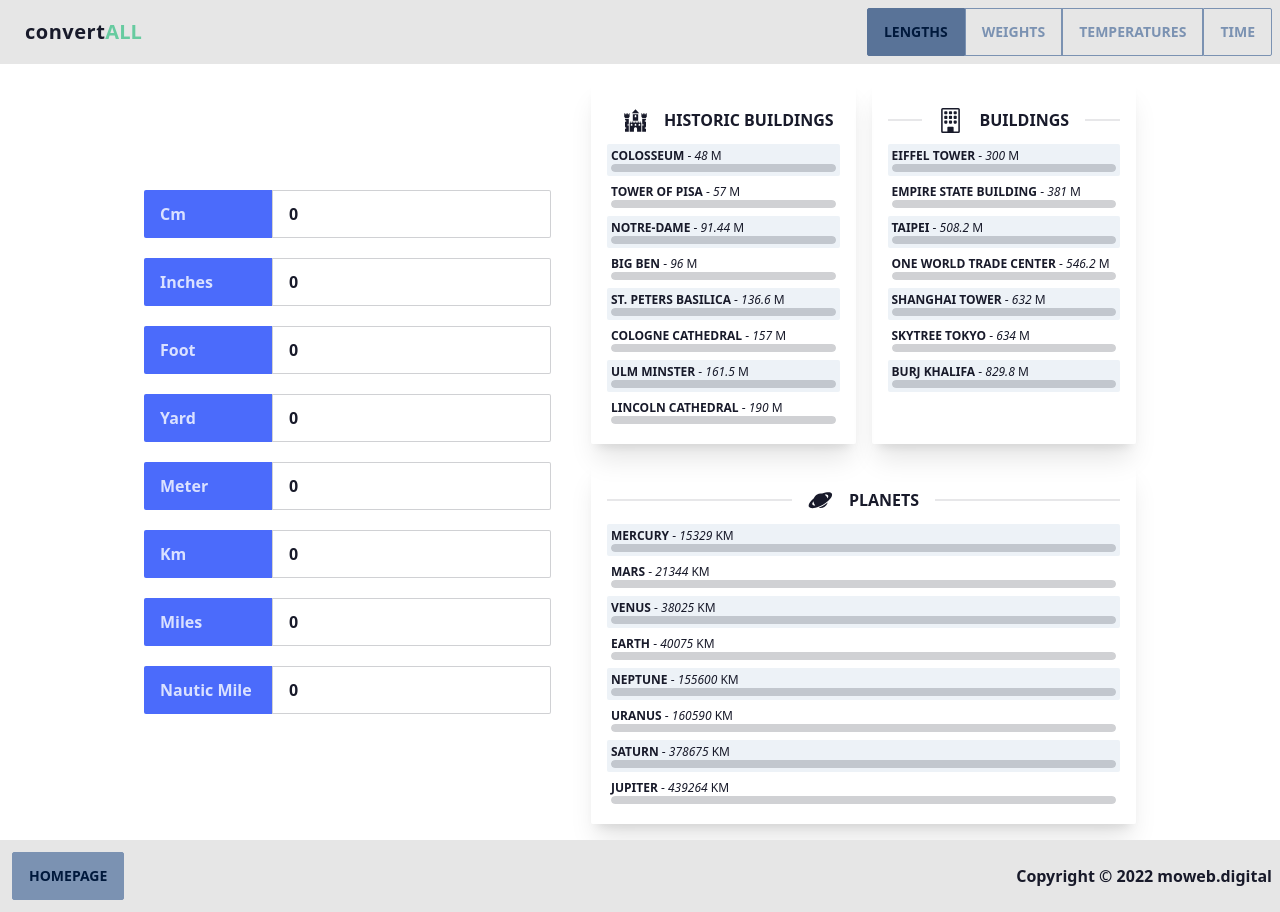
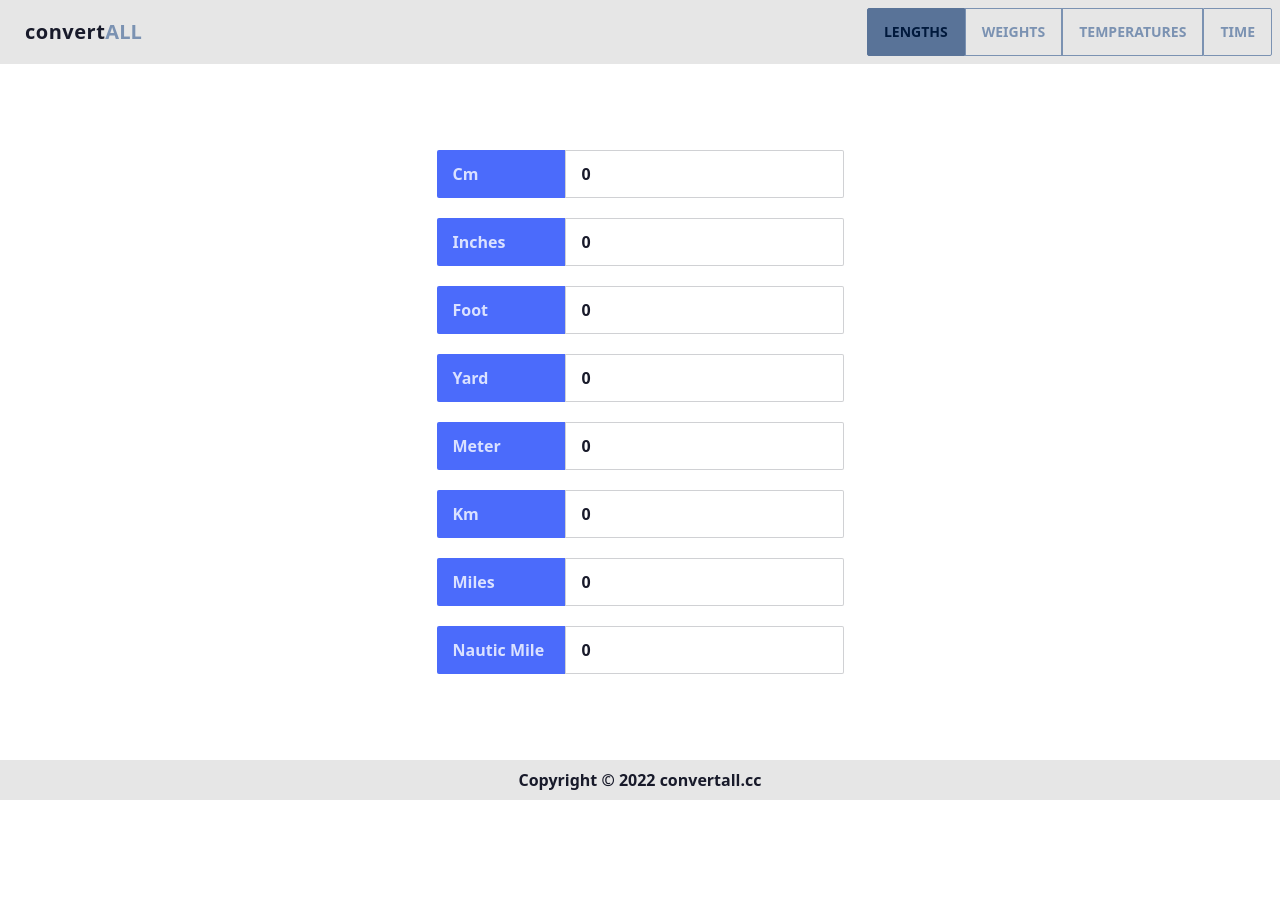
Before and after one commit to macke89/reactconverter, a Next.js app: page /lengths in a window 1280 px wide. After the commit the page ends 800 px from the top, so only its background shows below. Built offline with nearby package versions, Linux system fonts and the light colour scheme.

Commit message:
Small Changes

```diff
--- a/components/LengthProgressCard.js
+++ b/components/LengthProgressCard.js
@@ -13,7 +13,7 @@ const LengthProgressCard = ({nominator, name, icon, items, unit, id}) => {
             <div className="flex flex-col gap-1">
                 {items.map(item => {
                     return (
-                        <ProgressBar key={item.id} nominator={nominator} {...item} unit={unit}/>
+                        <ProgressBar key={id} nominator={nominator} {...item} unit={unit}/>
                     )
                 })}
             </div>
--- a/components/sections/Footer.js
+++ b/components/sections/Footer.js
@@ -6,12 +6,12 @@ const Footer = () => {
     const year = dateObj.getUTCFullYear(); //months from 1-12
 
     return (
-        <footer className="bg-base-200 p-2 flex items-center justify-between gap-10">
-            <Link href="https://moweb.digital/" passHref>
-                <a target="_blank" className="btn m-1 btn-secondary font-bold transition-all duration-300">Homepage</a>
-            </Link>
+        <footer className="bg-base-200 p-2 flex items-center justify-center gap-10">
+            {/*<Link href="https://moweb.digital/" passHref>*/}
+            {/*    <a target="_blank" className="btn m-1 btn-secondary font-bold transition-all duration-300">Homepage</a>*/}
+            {/*</Link>*/}
             <p className="font-semibold">
-                Copyright © {year} moweb.digital
+                Copyright © {year} convertall.cc
             </p>
         </footer>
     );
--- a/components/sections/Header.js
+++ b/components/sections/Header.js
@@ -37,7 +37,7 @@ const Header = () => {
                                 idx={15}/>
                         </span>
                         <span
-                            className="text-accent group-hover:text-accent-focus transition-all duration-100 uppercase">
+                            className="text-secondary group-hover:text-accent-content transition-all duration-100 uppercase">
                             <AnimatedLetters
                                 letterClass={letterClass}
                                 strArray={allArray}
--- a/pages/lengths.js
+++ b/pages/lengths.js
@@ -96,25 +96,25 @@ const Lengths = () => {
                             />
                         ))}
                     </div>
-                    <div className="w-full">
-                        <div className="flex flex-col gap-4 sm:flex-row sm:flex-wrap inline-flex w-full">
-                            <LengthProgressCard items={oldBuildings}
-                                                name={"Historic Buildings"}
-                                                icon={<GiCastle size={mainIconSize}/>}
-                                                nominator={convertLength(nominator, 1000)}
-                                                unit="M"/>
-                            <LengthProgressCard items={buildings}
-                                                name={"Buildings"}
-                                                icon={<BsBuilding size={mainIconSize}/>}
-                                                nominator={convertLength(nominator, 1000)}
-                                                unit="M"/>
-                            <LengthProgressCard items={planets}
-                                                name={"Planets"}
-                                                icon={<GiRingedPlanet size={mainIconSize}/>}
-                                                nominator={nominator}
-                                                unit="KM"/>
-                        </div>
-                    </div>
+                    {/*<div className="w-full">*/}
+                    {/*    <div className="flex flex-col gap-4 sm:flex-row sm:flex-wrap inline-flex w-full">*/}
+                    {/*        <LengthProgressCard items={oldBuildings}*/}
+                    {/*                            name={"Historic Buildings"}*/}
+                    {/*                            icon={<GiCastle size={mainIconSize}/>}*/}
+                    {/*                            nominator={convertLength(nominator, 1000)}*/}
+                    {/*                            unit="M"/>*/}
+                    {/*        <LengthProgressCard items={buildings}*/}
+                    {/*                            name={"Buildings"}*/}
+                    {/*                            icon={<BsBuilding size={mainIconSize}/>}*/}
+                    {/*                            nominator={convertLength(nominator, 1000)}*/}
+                    {/*                            unit="M"/>*/}
+                    {/*        <LengthProgressCard items={planets}*/}
+                    {/*                            name={"Planets"}*/}
+                    {/*                            icon={<GiRingedPlanet size={mainIconSize}/>}*/}
+                    {/*                            nominator={nominator}*/}
+                    {/*                            unit="KM"/>*/}
+                    {/*    </div>*/}
+                    {/*</div>*/}
                 </ContainerMeasures>
                 <Footer/>
             </Container>
```
Also changed, not shown: 1 other file (tests, documents, lock files or other folders).
